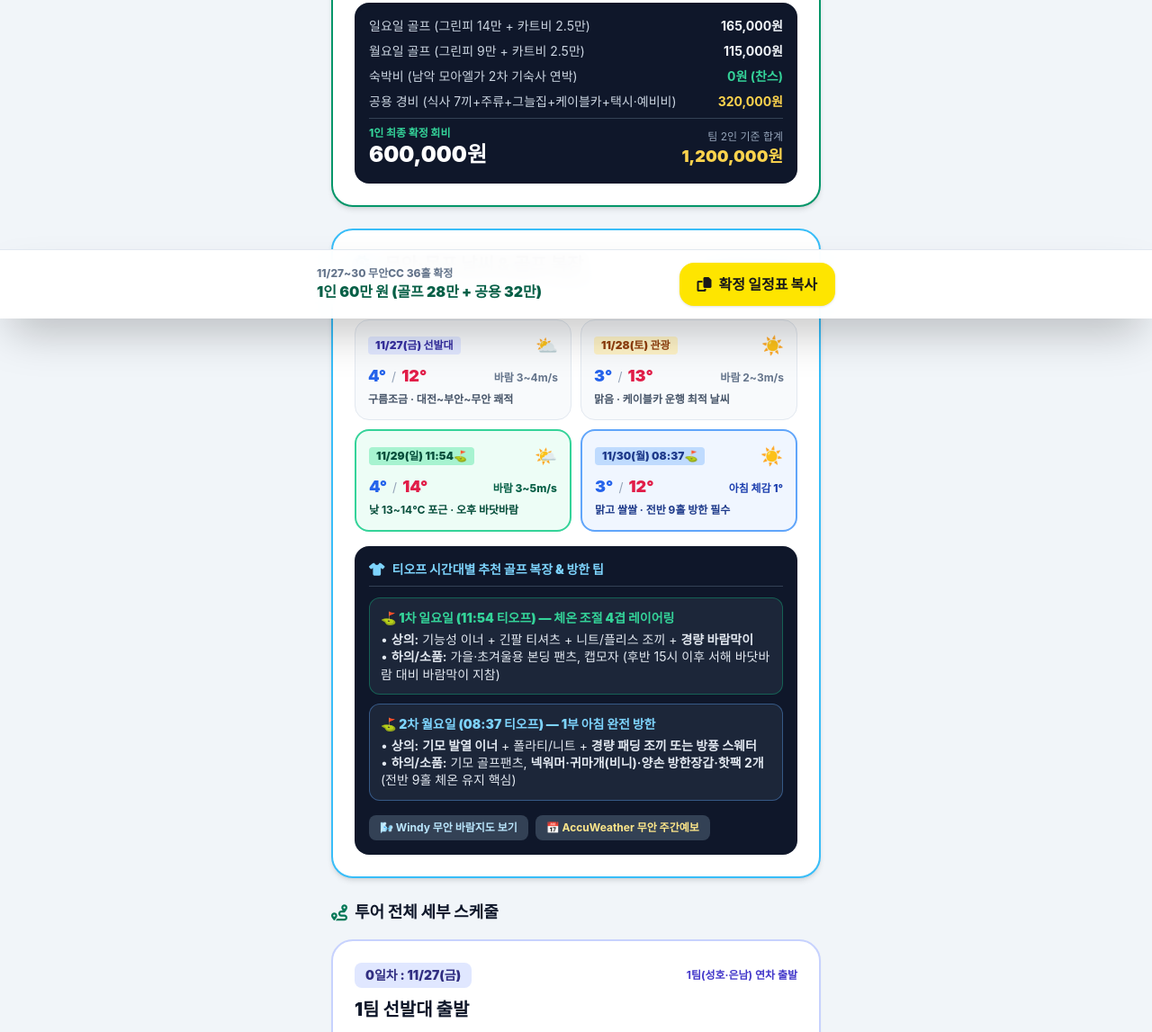
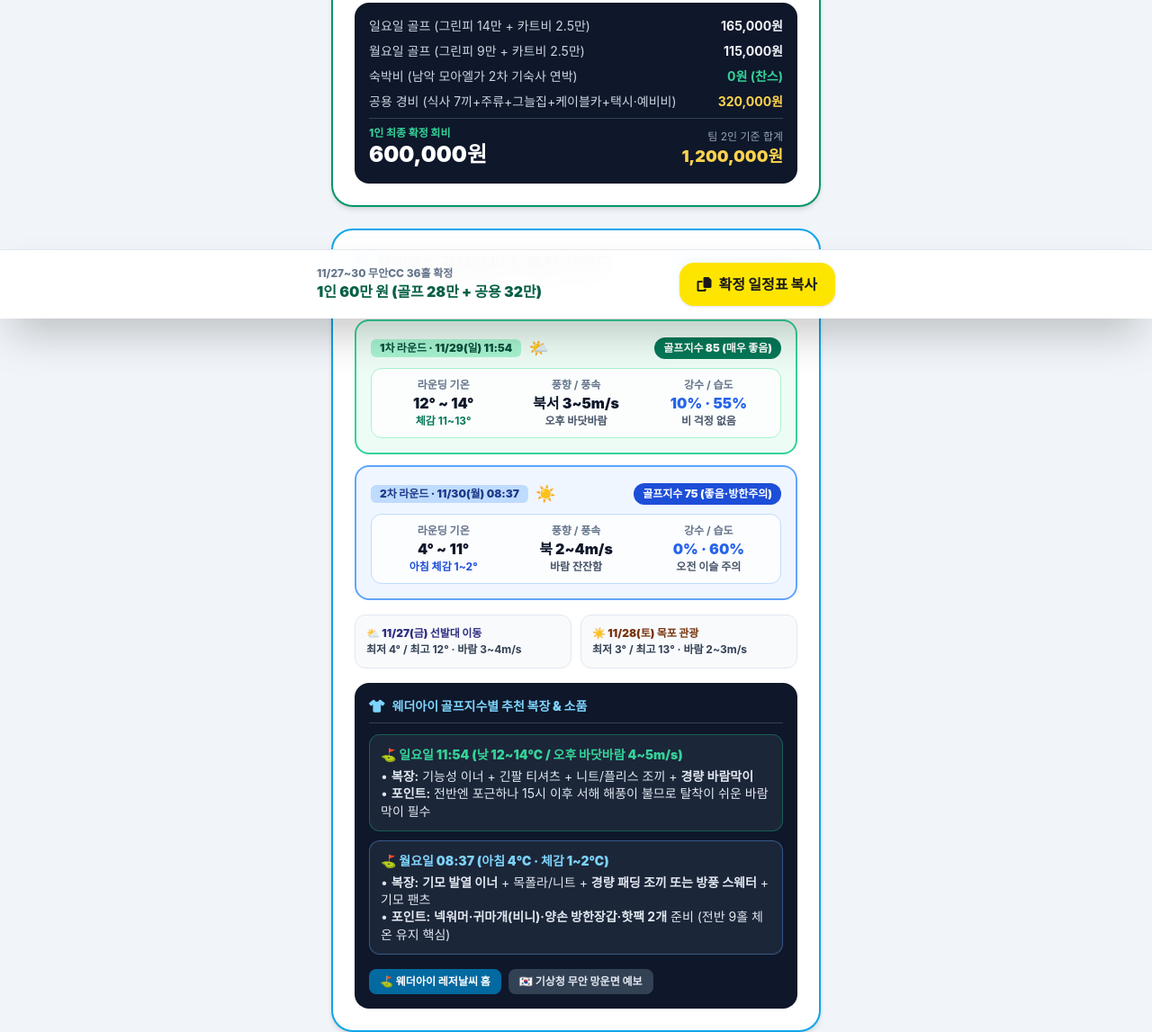
Before and after one commit to danielksh/golf_trip_2026, a plain HTML site: page index.html in a window 1280 px wide. Shown: the part 446-1593 px from the top of the page at 90% size. Drawn offline with nearby package versions, Linux system fonts and the light colour scheme; a web font is replaced by a local one.

Commit message:
index.html 업데이트

```diff
--- a/index.html
+++ b/index.html
@@ -104,114 +104,126 @@
       </div>
     </section>
 
-    <!-- 여행 기간 날씨 전망 & 골프 복장 가이드 섹션 -->
-    <section class="bg-white rounded-3xl p-6 shadow-md border-2 border-sky-400 space-y-4">
+    <!-- 웨더아이(Weatheri) 레저·골프날씨 기준 & 골프 복장 가이드 섹션 -->
+    <section class="bg-white rounded-3xl p-6 shadow-md border-2 border-sky-500 space-y-4">
       <div class="flex items-center justify-between border-b border-slate-100 pb-3">
         <div>
           <div class="flex items-center gap-2">
-            <i class="fa-solid fa-cloud-sun text-sky-600 text-xl"></i>
-            <h2 class="text-xl font-black text-slate-900">무안·목포 날씨 & 골프 복장</h2>
+            <i class="fa-solid fa-golf-ball-tee text-sky-600 text-xl"></i>
+            <h2 class="text-xl font-black text-slate-900">무안CC 골프날씨 & 복장 가이드</h2>
           </div>
-          <p class="text-xs text-slate-500 mt-0.5">기상청·AccuWeather·Windy 11/27~30 중기예보 종합</p>
+          <p class="text-xs text-slate-500 mt-0.5">웨더아이(Weatheri) 레저·골프지수 기준 (전남 무안CC)</p>
         </div>
-        <a href="https://www.weather.go.kr/w/index.do#dong/4684031000" target="_blank" rel="noopener" class="text-xs font-black bg-sky-100 text-sky-900 border border-sky-300 px-3 py-1.5 rounded-xl hover:bg-sky-200 transition">
-          기상청 실시간 <i class="fa-solid fa-arrow-up-right-from-square ml-0.5"></i>
+        <a href="https://www.weatheri.co.kr/leisure/golf01.php?rid=1004&k=5" target="_blank" rel="noopener" class="text-xs font-black bg-sky-600 text-white px-3 py-2 rounded-xl hover:bg-sky-700 shadow transition">
+          웨더아이 골프날씨 <i class="fa-solid fa-arrow-up-right-from-square ml-0.5"></i>
         </a>
       </div>
 
-      <!-- 4일간 날씨 예보 카드 그리드 -->
-      <div class="grid grid-cols-2 gap-2.5">
-        <!-- 11/27 (금) -->
-        <div class="bg-slate-50 border border-slate-200 rounded-2xl p-3.5">
+      <!-- 라운딩 당일 웨더아이 골프지수 상세 카드 -->
+      <div class="space-y-3">
+        <!-- 11/29 (일) 1차 라운드 -->
+        <div class="bg-emerald-50/90 border-2 border-emerald-400 rounded-2xl p-4 space-y-2">
           <div class="flex items-center justify-between">
-            <span class="text-xs font-black text-indigo-800 bg-indigo-100 px-2 py-0.5 rounded">11/27(금) 선발대</span>
-            <span class="text-xl">⛅</span>
+            <div class="flex items-center gap-2">
+              <span class="text-xs font-black text-emerald-900 bg-emerald-200 px-2.5 py-0.5 rounded-md">1차 라운드 · 11/29(일) 11:54</span>
+              <span class="text-lg">🌤️</span>
+            </div>
+            <span class="text-xs font-black bg-emerald-700 text-white px-2.5 py-1 rounded-full">
+              골프지수 85 (매우 좋음)
+            </span>
           </div>
-          <div class="mt-1.5 flex items-baseline gap-1.5">
-            <span class="text-lg font-black text-blue-600">4°</span>
-            <span class="text-slate-400 text-sm">/</span>
-            <span class="text-lg font-black text-rose-600">12°</span>
-            <span class="text-xs text-slate-500 font-bold ml-auto">바람 3~4m/s</span>
+          <div class="grid grid-cols-3 gap-2 bg-white/80 rounded-xl p-2.5 text-center border border-emerald-200">
+            <div>
+              <div class="text-xs text-slate-500 font-bold">라운딩 기온</div>
+              <div class="text-base font-black text-slate-900">12° ~ 14°</div>
+              <div class="text-xs text-emerald-700 font-bold">체감 11~13°</div>
+            </div>
+            <div>
+              <div class="text-xs text-slate-500 font-bold">풍향 / 풍속</div>
+              <div class="text-base font-black text-slate-900">북서 3~5m/s</div>
+              <div class="text-xs text-slate-600 font-bold">오후 바닷바람</div>
+            </div>
+            <div>
+              <div class="text-xs text-slate-500 font-bold">강수 / 습도</div>
+              <div class="text-base font-black text-blue-600">10% · 55%</div>
+              <div class="text-xs text-slate-600 font-bold">비 걱정 없음</div>
+            </div>
           </div>
-          <div class="text-xs text-slate-600 font-bold mt-1">구름조금 · 대전~부안~무안 쾌적</div>
-        </div>
-
-        <!-- 11/28 (토) -->
-        <div class="bg-slate-50 border border-slate-200 rounded-2xl p-3.5">
-          <div class="flex items-center justify-between">
-            <span class="text-xs font-black text-amber-800 bg-amber-100 px-2 py-0.5 rounded">11/28(토) 관광</span>
-            <span class="text-xl">☀️</span>
-          </div>
-          <div class="mt-1.5 flex items-baseline gap-1.5">
-            <span class="text-lg font-black text-blue-600">3°</span>
-            <span class="text-slate-400 text-sm">/</span>
-            <span class="text-lg font-black text-rose-600">13°</span>
-            <span class="text-xs text-slate-500 font-bold ml-auto">바람 2~3m/s</span>
-          </div>
-          <div class="text-xs text-slate-600 font-bold mt-1">맑음 · 케이블카 운행 최적 날씨</div>
-        </div>
-
-        <!-- 11/29 (일) 1차 라운드 -->
-        <div class="bg-emerald-50/90 border-2 border-emerald-400 rounded-2xl p-3.5">
-          <div class="flex items-center justify-between">
-            <span class="text-xs font-black text-emerald-900 bg-emerald-200 px-2 py-0.5 rounded">11/29(일) 11:54⛳</span>
-            <span class="text-xl">🌤️</span>
-          </div>
-          <div class="mt-1.5 flex items-baseline gap-1.5">
-            <span class="text-lg font-black text-blue-600">4°</span>
-            <span class="text-slate-400 text-sm">/</span>
-            <span class="text-lg font-black text-rose-600">14°</span>
-            <span class="text-xs text-emerald-800 font-extrabold ml-auto">바람 3~5m/s</span>
-          </div>
-          <div class="text-xs text-emerald-900 font-bold mt-1">낮 13~14℃ 포근 · 오후 바닷바람</div>
         </div>
 
         <!-- 11/30 (월) 2차 라운드 -->
-        <div class="bg-blue-50/90 border-2 border-blue-400 rounded-2xl p-3.5">
+        <div class="bg-blue-50/90 border-2 border-blue-400 rounded-2xl p-4 space-y-2">
           <div class="flex items-center justify-between">
-            <span class="text-xs font-black text-blue-900 bg-blue-200 px-2 py-0.5 rounded">11/30(월) 08:37⛳</span>
-            <span class="text-xl">☀️</span>
+            <div class="flex items-center gap-2">
+              <span class="text-xs font-black text-blue-900 bg-blue-200 px-2.5 py-0.5 rounded-md">2차 라운드 · 11/30(월) 08:37</span>
+              <span class="text-lg">☀️</span>
+            </div>
+            <span class="text-xs font-black bg-blue-700 text-white px-2.5 py-1 rounded-full">
+              골프지수 75 (좋음·방한주의)
+            </span>
           </div>
-          <div class="mt-1.5 flex items-baseline gap-1.5">
-            <span class="text-lg font-black text-blue-600">3°</span>
-            <span class="text-slate-400 text-sm">/</span>
-            <span class="text-lg font-black text-rose-600">12°</span>
-            <span class="text-xs text-blue-800 font-extrabold ml-auto">아침 체감 1°</span>
+          <div class="grid grid-cols-3 gap-2 bg-white/80 rounded-xl p-2.5 text-center border border-blue-200">
+            <div>
+              <div class="text-xs text-slate-500 font-bold">라운딩 기온</div>
+              <div class="text-base font-black text-slate-900">4° ~ 11°</div>
+              <div class="text-xs text-blue-700 font-bold">아침 체감 1~2°</div>
+            </div>
+            <div>
+              <div class="text-xs text-slate-500 font-bold">풍향 / 풍속</div>
+              <div class="text-base font-black text-slate-900">북 2~4m/s</div>
+              <div class="text-xs text-slate-600 font-bold">바람 잔잔함</div>
+            </div>
+            <div>
+              <div class="text-xs text-slate-500 font-bold">강수 / 습도</div>
+              <div class="text-base font-black text-blue-600">0% · 60%</div>
+              <div class="text-xs text-slate-600 font-bold">오전 이슬 주의</div>
+            </div>
           </div>
-          <div class="text-xs text-blue-900 font-bold mt-1">맑고 쌀쌀 · 전반 9홀 방한 필수</div>
+        </div>
+      </div>
+
+      <!-- 이동·관광일(금·토) 요약 바 -->
+      <div class="grid grid-cols-2 gap-2.5 text-xs">
+        <div class="bg-slate-50 border border-slate-200 rounded-xl p-3">
+          <div class="font-black text-indigo-900">⛅ 11/27(금) 선발대 이동</div>
+          <div class="text-slate-700 font-bold mt-0.5">최저 4° / 최고 12° · 바람 3~4m/s</div>
+        </div>
+        <div class="bg-slate-50 border border-slate-200 rounded-xl p-3">
+          <div class="font-black text-amber-900">☀️ 11/28(토) 목포 관광</div>
+          <div class="text-slate-700 font-bold mt-0.5">최저 3° / 최고 13° · 바람 2~3m/s</div>
         </div>
       </div>
 
       <!-- 티오프 시간대별 골프 복장 가이드 -->
       <div class="bg-slate-900 text-white rounded-2xl p-4 space-y-3">
         <div class="flex items-center gap-2 text-sm font-black text-sky-300 border-b border-slate-700 pb-2">
-          <i class="fa-solid fa-shirt"></i> 티오프 시간대별 추천 골프 복장 & 방한 팁
+          <i class="fa-solid fa-shirt"></i> 웨더아이 골프지수별 추천 복장 & 소품
         </div>
 
         <div class="space-y-2.5 text-sm">
           <div class="bg-slate-800/90 rounded-xl p-3 border border-emerald-500/40">
-            <div class="font-black text-emerald-400">⛳ 1차 일요일 (11:54 티오프) — 체온 조절 4겹 레이어링</div>
+            <div class="font-black text-emerald-400">⛳ 일요일 11:54 (낮 12~14℃ / 오후 바닷바람 4~5m/s)</div>
             <p class="text-slate-200 mt-1 leading-snug">
-              • <strong>상의:</strong> 기능성 이너 + 긴팔 티셔츠 + 니트/플리스 조끼 + <strong>경량 바람막이</strong><br>
-              • <strong>하의/소품:</strong> 가을·초겨울용 본딩 팬츠, 캡모자 (후반 15시 이후 서해 바닷바람 대비 바람막이 지참)
+              • <strong>복장:</strong> 기능성 이너 + 긴팔 티셔츠 + 니트/플리스 조끼 + <strong>경량 바람막이</strong><br>
+              • <strong>포인트:</strong> 전반엔 포근하나 15시 이후 서해 해풍이 불므로 탈착이 쉬운 바람막이 필수
             </p>
           </div>
 
           <div class="bg-slate-800/90 rounded-xl p-3 border border-blue-400/40">
-            <div class="font-black text-sky-300">⛳ 2차 월요일 (08:37 티오프) — 1부 아침 완전 방한</div>
+            <div class="font-black text-sky-300">⛳ 월요일 08:37 (아침 4℃ · 체감 1~2℃)</div>
             <p class="text-slate-200 mt-1 leading-snug">
-              • <strong>상의:</strong> <strong>기모 발열 이너</strong> + 폴라티/니트 + <strong>경량 패딩 조끼 또는 방풍 스웨터</strong><br>
-              • <strong>하의/소품:</strong> 기모 골프팬츠, <strong>넥워머·귀마개(비니)·양손 방한장갑·핫팩 2개</strong> (전반 9홀 체온 유지 핵심)
+              • <strong>복장:</strong> <strong>기모 발열 이너</strong> + 목폴라/니트 + <strong>경량 패딩 조끼 또는 방풍 스웨터</strong> + 기모 팬츠<br>
+              • <strong>포인트:</strong> <strong>넥워머·귀마개(비니)·양손 방한장갑·핫팩 2개</strong> 준비 (전반 9홀 체온 유지 핵심)
             </p>
           </div>
         </div>
 
         <div class="flex flex-wrap gap-2 pt-1">
-          <a href="https://www.windy.com/34.991/126.382?34.991,126.382,11" target="_blank" rel="noopener" class="text-xs font-bold bg-slate-700 hover:bg-slate-600 text-sky-200 px-3 py-1.5 rounded-lg transition">
-            🌬️ Windy 무안 바람지도 보기
+          <a href="https://www.weatheri.co.kr/leisure/leisure01.php" target="_blank" rel="noopener" class="text-xs font-bold bg-sky-700 hover:bg-sky-600 text-white px-3 py-1.5 rounded-lg transition">
+            ⛳ 웨더아이 레저날씨 홈
           </a>
-          <a href="https://www.accuweather.com/ko/kr/muan-gun/224148/daily-weather-forecast/224148" target="_blank" rel="noopener" class="text-xs font-bold bg-slate-700 hover:bg-slate-600 text-amber-200 px-3 py-1.5 rounded-lg transition">
-            📅 AccuWeather 무안 주간예보
+          <a href="https://www.weather.go.kr/w/index.do#dong/4684031000" target="_blank" rel="noopener" class="text-xs font-bold bg-slate-700 hover:bg-slate-600 text-slate-200 px-3 py-1.5 rounded-lg transition">
+            🇰🇷 기상청 무안 망운면 예보
           </a>
         </div>
       </div>
@@ -285,7 +297,7 @@
           <li>• <strong>08:40~09:20</strong> <strong>[아침 해장]</strong> 기숙사 인근 맑은 콩나물국밥·해장국 (&lt;현대옥 목포남악점&gt; 등)</li>
           <li>• <strong>10:15</strong> 기숙사 출발 ➔ 무안CC 이동 (약 25~30분 소요)</li>
           <li>• <strong>10:50~11:30</strong> <strong>[이른 점심]</strong> 무안CC 가는 길(청계면 일대 로컬 백반/찌개 맛집) 또는 클럽하우스 간편식</li>
-          <li>• <strong>11:54 티오프</strong> <strong>무안CC 서A-서B 18홀 셀프 라운드</strong> (165,000원/1인)<br><span class="text-sm text-emerald-700 font-bold">*하루 중 가장 포근한 낮 13~14℃ 기온에서 플레이!</span></li>
+          <li>• <strong>11:54 티오프</strong> <strong>무안CC 서A-서B 18홀 셀프 라운드</strong> (165,000원/1인)<br><span class="text-sm text-emerald-700 font-bold">*웨더아이 골프지수 85(매우 좋음) · 낮 12~14℃ 포근한 기온!</span></li>
           <li>• <strong>16:40</strong> 라운드 종료 및 개운하게 사우나 샤워</li>
           <li>• <strong>17:30</strong> <strong>[저녁 만찬] 영암 &lt;삼호가든&gt;(낙지초무침·연포탕) 또는 목포 하당 맛집</strong><br>
             <span class="text-sm text-slate-500 pl-4 font-bold">↳ 하당 선택 시 기숙사 주차 후 택시로 이동하여 편안하게 반주</span>
@@ -303,7 +315,7 @@
         <h3 class="text-xl font-black text-slate-900">08:37 남B코스 라운드 ➔ 뻘낙지직판장 점심 ➔ 귀가</h3>
         <ul class="text-base text-slate-700 space-y-2 pt-1 leading-relaxed">
           <li>• <strong>07:15</strong> 기숙사 최종 정리/체크아웃 후 무안CC 이동 (가는 길 간단한 아침 식사)</li>
-          <li>• <strong>08:37 티오프</strong> <strong>무안CC 남B-남A 18홀 셀프 라운드</strong> (115,000원/1인)</li>
+          <li>• <strong>08:37 티오프</strong> <strong>무안CC 남B-남A 18홀 셀프 라운드</strong> (115,000원/1인)<br><span class="text-sm text-blue-700 font-bold">*웨더아이 골프지수 75(좋음) · 아침 체감 1~2℃ 방한 복장 필수!</span></li>
           <li>• <strong>13:10</strong> 라운드 종료 및 개운하게 사우나 샤워</li>
           <li>• <strong>13:30~14:30</strong> <strong>[상경 전 보양 점심] &lt;무안 갯벌낙지직판장&gt;</strong> (무안CC 인근 망운면)<br>
             <span class="text-sm text-blue-800 font-bold pl-4">↳ 서울 출발 전 싱싱한 산낙지 탕탕이·연포탕·낙지호롱이로 투어 피날레 식사!</span>
@@ -518,9 +530,9 @@
                  `  - 0일차(금) 1팀 선발대 출발: 성호·은남(06:00 과천픽업➔성심당➔내소사➔영학·규연 케이크 전달➔기숙사 입실)\n` +
                  `  - 1일차(토) 2팀 출발: 형진·용미 07:00 출발 ➔ 목포 합류\n` +
                  `🛏️ 숙소: 남악 모아엘가2차 204동 1101호 (전 일정 0원 연박)\n\n` +
-                 `⛳ 확정 티오프 (무안CC 18홀 셀프):\n` +
-                 `  - 1차: 11/29(일) 11:54 서A (16.5만: 그린피 14만+카트 2.5만)\n` +
-                 `  - 2차: 11/30(월) 08:37 남B (11.5만: 그린피 9만+카트 2.5만)\n\n` +
+                 `⛳ 확정 티오프 & 웨더아이 골프날씨 (무안CC 18홀 셀프):\n` +
+                 `  - 1차: 11/29(일) 11:54 서A (16.5만) / 골프지수 85(매우좋음, 12~14℃, 바람막이 레이어링)\n` +
+                 `  - 2차: 11/30(월) 08:37 남B (11.5만) / 골프지수 75(좋음, 체감 1~2℃, 기모·방한 필수)\n\n` +
                  `🍾 주요 식사 & 하이라이트:\n` +
                  `  - 토(점심): 너구리식당/장터식당(꽃게살 비빔밥) ➔ 해상케이블카\n` +
                  `  - 토(저녁): 기숙사 주차 후 택시 이동 ➔ 목포 하당 맛집 만찬 ➔ 샴페인+성심당 케이크 파티\n` +
@@ -528,7 +540,7 @@
                  `  - 월: 08:37 라운드 ➔ 무안 갯벌낙지직판장 점심 ➔ 해미읍성 ➔ 귀경\n\n` +
                  `💰 1인 최종 확정 회비: 600,000원 (골프 28만 + 넉넉한 공용경비 32만)\n` +
                  `   * 팀 2인 기준 1,200,000원 (유류·통행료 각 팀 별도)\n\n` +
-                 `상세 일정 및 하당 맛집·명소 가이드 보기:\n` +
+                 `상세 일정 및 웨더아이 골프날씨·맛집 가이드 보기:\n` +
                  `${window.location.href}`;
 
       navigator.clipboard.writeText(text).then(() => {
```
